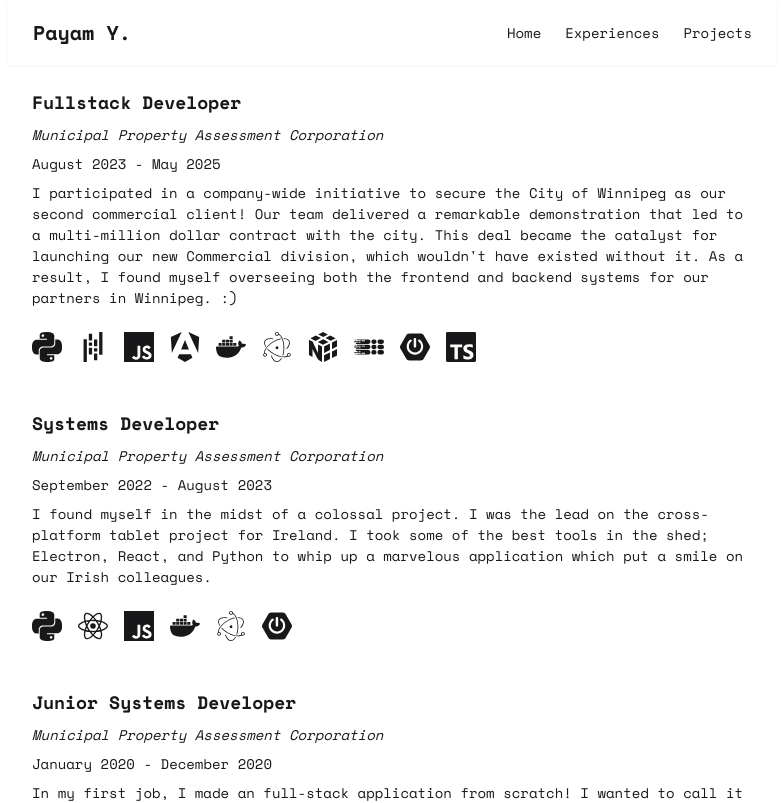
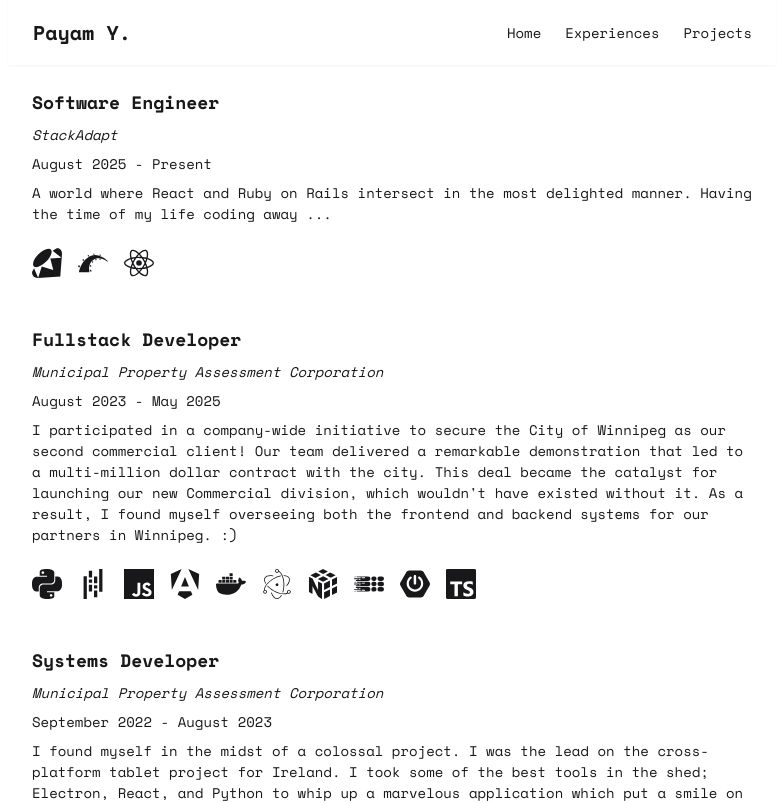
Before and after one commit to payamyek/portfolio-2024, a Next.js app: page /experiences in a window 1280 px wide. Shown: the top 803 px of the page, without its empty margins (248-1030 px from the left). Built offline with nearby package versions, Linux system fonts and the light colour scheme.

Commit message:
feat: update experiences

```diff
--- a/app/experiences/page.tsx
+++ b/app/experiences/page.tsx
@@ -12,11 +12,13 @@ import {
   SiTypescript,
   SiReact,
   SiBootstrap,
+  SiRubyonrails,
+  SiRuby,
 } from 'react-icons/si';
 
 interface ExperienceInterface {
   startDate: Date;
-  endDate: Date;
+  endDate?: Date;
   jobDescription: string;
   jobTitle: string;
   company: string;
@@ -24,6 +26,18 @@ interface ExperienceInterface {
 }
 
 const experiences: Array<ExperienceInterface> = [
+  {
+    startDate: new Date(2025, 7),
+    jobTitle: 'Software Engineer',
+    jobDescription: `A world where React and Ruby on Rails intersect in the most delighted manner. Having the time of my life coding away ...
+    `,
+    company: 'StackAdapt',
+    technologies: [
+      <SiRuby key='ruby' />,
+      <SiRubyonrails key='rails' />,
+      <SiReact key='react' />,
+    ],
+  },
   {
     startDate: new Date(2023, 7),
     endDate: new Date(2025, 4),
@@ -96,12 +110,19 @@ export default function Experiences() {
           <div className='card-body'>
             <h2 className='card-title'>{it.jobTitle}</h2>
             <h3 className='italic'> {it.company} </h3>
+            {it?.endDate ? (
               <h4>
                 {it.startDate.toLocaleString('default', { month: 'long' })}{' '}
                 {it.startDate.getFullYear()} -{' '}
                 {it.endDate.toLocaleString('default', { month: 'long' })}{' '}
                 {it.endDate.getFullYear()}
               </h4>
+            ) : (
+              <h4>
+                {it.startDate.toLocaleString('default', { month: 'long' })}{' '}
+                {it.startDate.getFullYear()} - Present
+              </h4>
+            )}
             <p>{it.jobDescription}</p>
             <div className='mt-4 flex flex-wrap gap-4 text-3xl'>
               {it.technologies}
--- a/app/page.tsx
+++ b/app/page.tsx
@@ -15,7 +15,7 @@ export default function Home() {
           <p>Yektamaram</p>
         </div>
         <div className='text-md flex flex-col gap-4 md:gap-5'>
-          <p className='md:text-3xl'>Fullstack Developer @ MPAC</p>
+          <p className='md:text-3xl'>Software Engineer @ StackAdapt</p>
           <p className='italic md:text-3xl'>UofT Alumni</p>
           <div className='align- mb-6 flex items-center justify-center gap-2 md:text-xl lg:mb-16'>
             <MdLocationPin />
```
Lines whose indentation alone changed are shown as unchanged.
